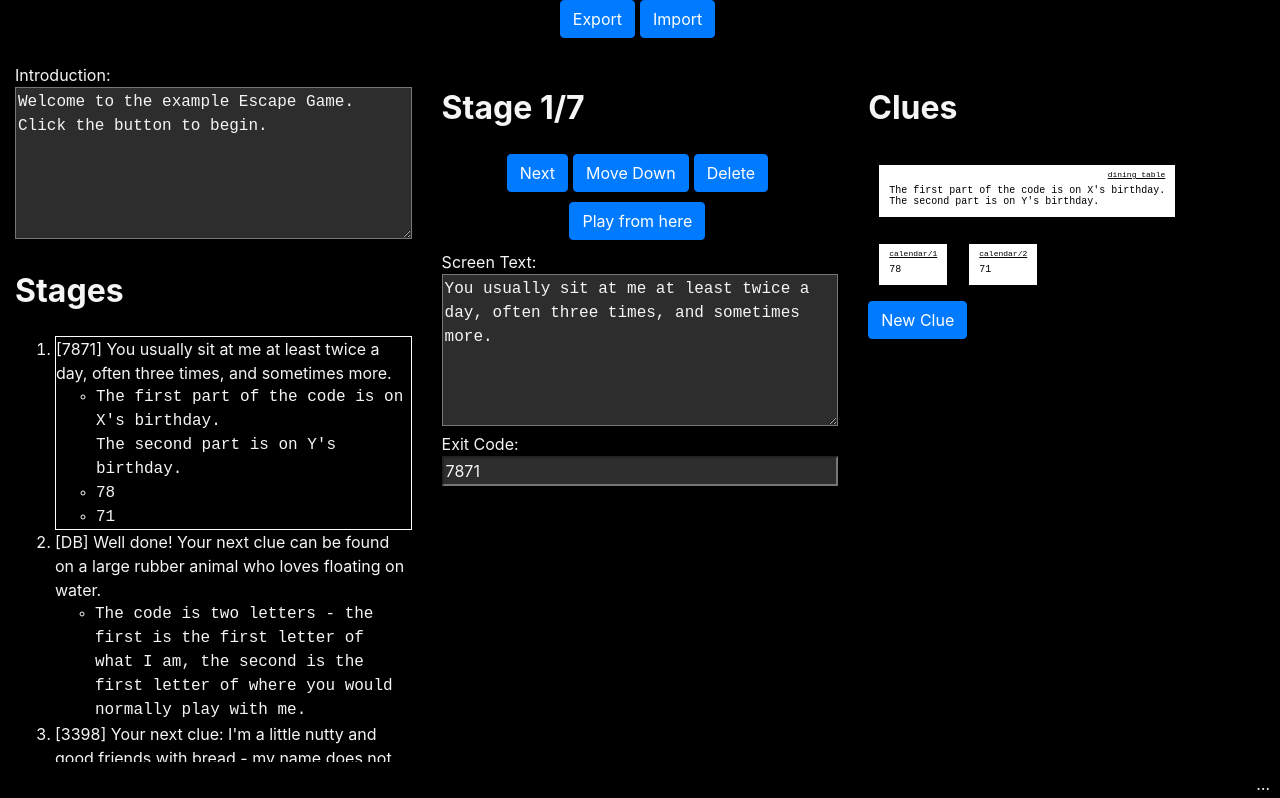
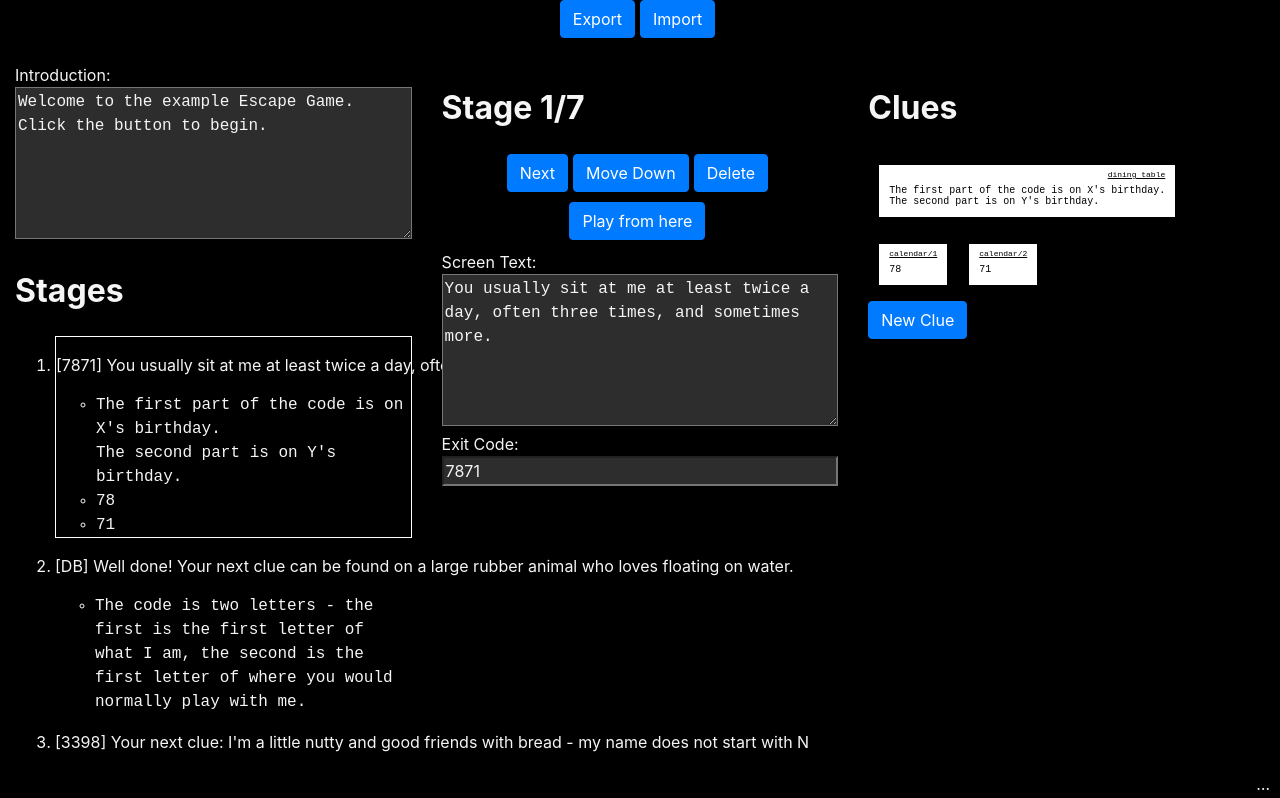
Before and after one commit to tvStatic/escapeStartist, an Angular app: page /edit in a window 1280 px wide. Shown: the top 798 px of the page. Built offline with nearby package versions, Linux system fonts and the light colour scheme.

Commit message:
Fix text formatting

```diff
--- a/src/app/edit/stage-list/stage-list.component.html
+++ b/src/app/edit/stage-list/stage-list.component.html
@@ -6,7 +6,7 @@
             *ngFor="let stage of stages"
             class="stage {{getSelectedClass(stage)}}"
             (click)="onClick(stage)">
-                <span *ngIf="stage.exitCode">[{{stage.exitCode}}] </span>{{stage.screenText}}
+                <p><span *ngIf="stage.exitCode">[{{stage.exitCode}}] </span>{{stage.screenText}}</p>
                 <ul>
                     <li *ngFor="let hint of stage.clues" class="hint">{{hint.text}}</li>
                 </ul>
--- a/src/app/edit/stage-list/stage-list.component.scss
+++ b/src/app/edit/stage-list/stage-list.component.scss
@@ -10,3 +10,7 @@
     font-family: monospace;
     white-space: pre-wrap;
 }
+
+p {
+    white-space: pre;
+}
--- a/src/app/escape/escape-stage/escape-stage.component.scss
+++ b/src/app/escape/escape-stage/escape-stage.component.scss
@@ -15,3 +15,7 @@ button {
     line-height: inherit;
     padding: calc(1px + (4 - 1) * ((100vw - 300px) / (1600 - 300))) calc(6px + (21 - 6) * ((100vw - 300px) / (1600 - 300)));
 }
+
+p {
+    white-space: pre-wrap;
+}
```
